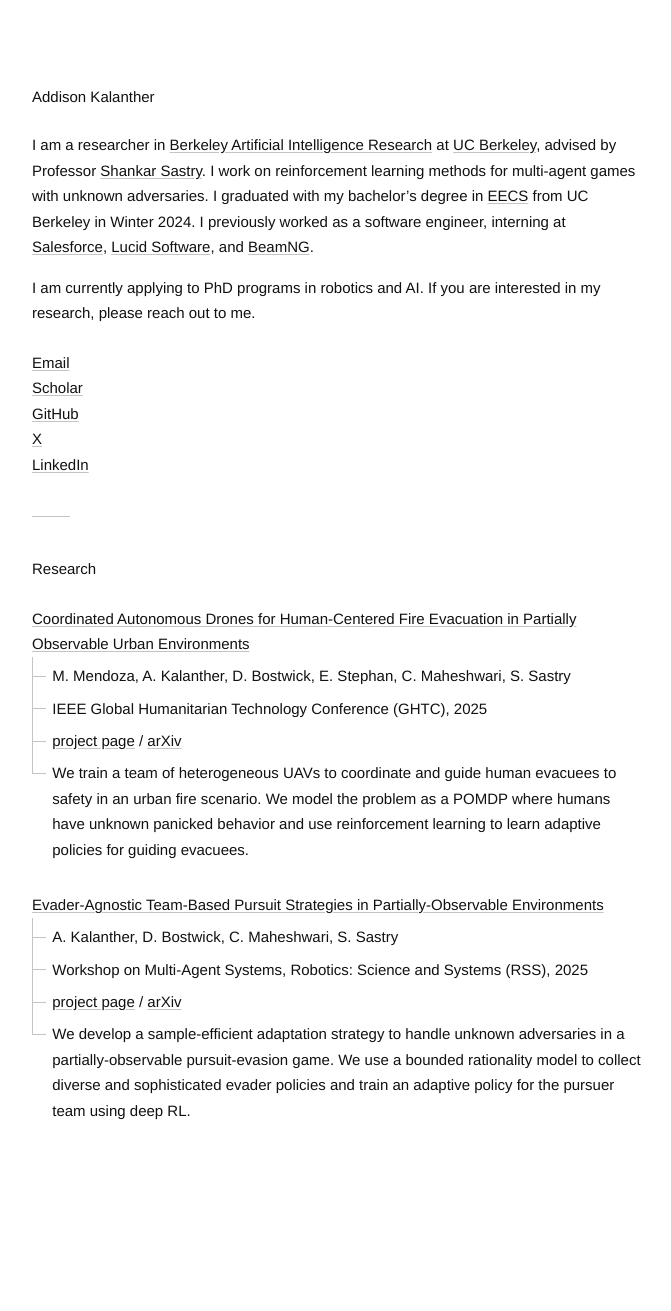
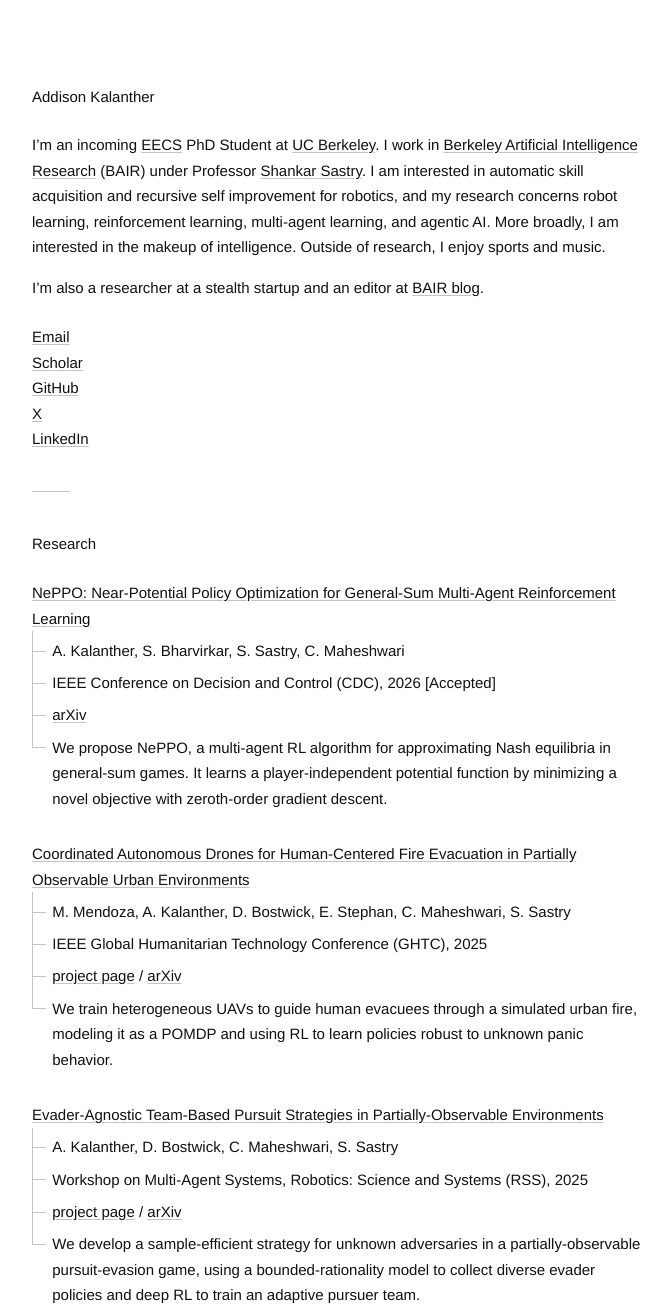
Before and after one commit to adkala/adkala.github.io, an Astro site: page / in a window 1280 px wide. Shown: the whole page, without its empty margins (302-973 px from the left). Before the commit the page ends 1235 px from the top, so only its background shows below. Built offline with nearby package versions, Linux system fonts and the light colour scheme; Astro itself is replaced by a stand-in of ours.

Commit message:
Add NePPO (CDC 2026); update bio and tighten research blurbs
- Add NePPO (Near-Potential Policy Optimization), accepted to CDC 2026,
  as the newest research entry; add an optional `note` field for status
  markers (e.g. [Accepted]) rendered after the venue year.
- Replace the bio with the current PhD-student blurb and its hyperlinks.
- Tighten the GHTC and RSS descriptions to a consistent active voice.

```diff
--- a/src/content.config.ts
+++ b/src/content.config.ts
@@ -21,6 +21,7 @@
           authors: z.array(z.string()),
           venue: z.string(),
           year: z.number(),
+          note: z.string().optional(),
           links: z.array(link).default([]),
           description: z.string(),
         }),
--- a/src/content/site.md
+++ b/src/content/site.md
@@ -12,6 +12,19 @@
   - label: LinkedIn
     href: "https://www.linkedin.com/in/addikala"
 research:
+  - title: "NePPO: Near-Potential Policy Optimization for General-Sum Multi-Agent Reinforcement Learning"
+    url: "https://arxiv.org/abs/2603.06977"
+    authors: ["A. Kalanther", "S. Bharvirkar", "S. Sastry", "C. Maheshwari"]
+    venue: "IEEE Conference on Decision and Control (CDC)"
+    year: 2026
+    note: "[Accepted]"
+    links:
+      - label: arXiv
+        href: "https://arxiv.org/abs/2603.06977"
+    description: >-
+      We propose NePPO, a multi-agent RL algorithm for approximating Nash equilibria in
+      general-sum games. It learns a player-independent potential function by minimizing a
+      novel objective with zeroth-order gradient descent.
   - title: "Coordinated Autonomous Drones for Human-Centered Fire Evacuation in Partially Observable Urban Environments"
     url: "https://arxiv.org/abs/2510.23899"
     authors: ["M. Mendoza", "A. Kalanther", "D. Bostwick", "E. Stephan", "C. Maheshwari", "S. Sastry"]
@@ -23,10 +36,8 @@
       - label: arXiv
         href: "https://arxiv.org/abs/2510.23899"
     description: >-
-      We train a team of heterogeneous UAVs to coordinate and guide human evacuees to
-      safety in an urban fire scenario. We model the problem as a POMDP where humans have
-      unknown panicked behavior and use reinforcement learning to learn adaptive policies
-      for guiding evacuees.
+      We train heterogeneous UAVs to guide human evacuees through a simulated urban fire,
+      modeling it as a POMDP and using RL to learn policies robust to unknown panic behavior.
   - title: "Evader-Agnostic Team-Based Pursuit Strategies in Partially-Observable Environments"
     url: "https://arxiv.org/abs/2511.05812"
     authors: ["A. Kalanther", "D. Bostwick", "C. Maheshwari", "S. Sastry"]
@@ -38,12 +49,11 @@
       - label: arXiv
         href: "https://arxiv.org/abs/2511.05812"
     description: >-
-      We develop a sample-efficient adaptation strategy to handle unknown adversaries in a
-      partially-observable pursuit-evasion game. We use a bounded rationality model to collect
-      diverse and sophisticated evader policies and train an adaptive policy for the pursuer
-      team using deep RL.
+      We develop a sample-efficient strategy for unknown adversaries in a partially-observable
+      pursuit-evasion game, using a bounded-rationality model to collect diverse evader
+      policies and deep RL to train an adaptive pursuer team.
 ---
 
-I am a researcher in [Berkeley Artificial Intelligence Research](https://bair.berkeley.edu/) at [UC Berkeley](https://www.berkeley.edu/), advised by Professor [Shankar Sastry](https://www2.eecs.berkeley.edu/Faculty/Homepages/sastry.html). I work on reinforcement learning methods for multi-agent games with unknown adversaries. I graduated with my bachelor's degree in [EECS](https://www.eecs.berkeley.edu/) from UC Berkeley in Winter 2024. I previously worked as a software engineer, interning at [Salesforce](https://www.salesforce.com/), [Lucid Software](https://www.lucid.co/), and [BeamNG](https://www.beamng.com/).
+I'm an incoming [EECS](https://www.eecs.berkeley.edu/) PhD Student at [UC Berkeley](https://www.berkeley.edu/). I work in [Berkeley Artificial Intelligence Research](https://bair.berkeley.edu/) (BAIR) under Professor [Shankar Sastry](https://www2.eecs.berkeley.edu/Faculty/Homepages/sastry.html). I am interested in automatic skill acquisition and recursive self improvement for robotics, and my research concerns robot learning, reinforcement learning, multi-agent learning, and agentic AI. More broadly, I am interested in the makeup of intelligence. Outside of research, I enjoy sports and music.
 
-I am currently applying to PhD programs in robotics and AI. If you are interested in my research, please reach out to me.
+I'm also a researcher at a stealth startup and an editor at [BAIR blog](https://bair.berkeley.edu/blog/).
--- a/src/pages/index.astro
+++ b/src/pages/index.astro
@@ -42,7 +42,7 @@
             <a href={paper.url}>{paper.title}</a>
             <ul class="tree">
               <li class="branch">{paper.authors.join(', ')}</li>
-              <li class="branch">{paper.venue}, {paper.year}</li>
+              <li class="branch">{paper.venue}, {paper.year}{paper.note ? ` ${paper.note}` : ''}</li>
               {paper.links.length > 0 && (
                 <li class="branch">
                   {paper.links.map((l, i) => (
```
